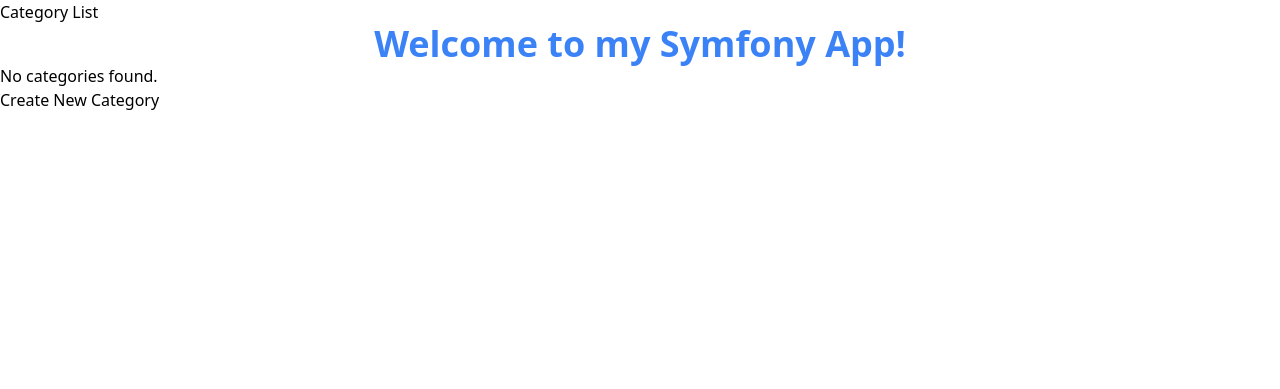
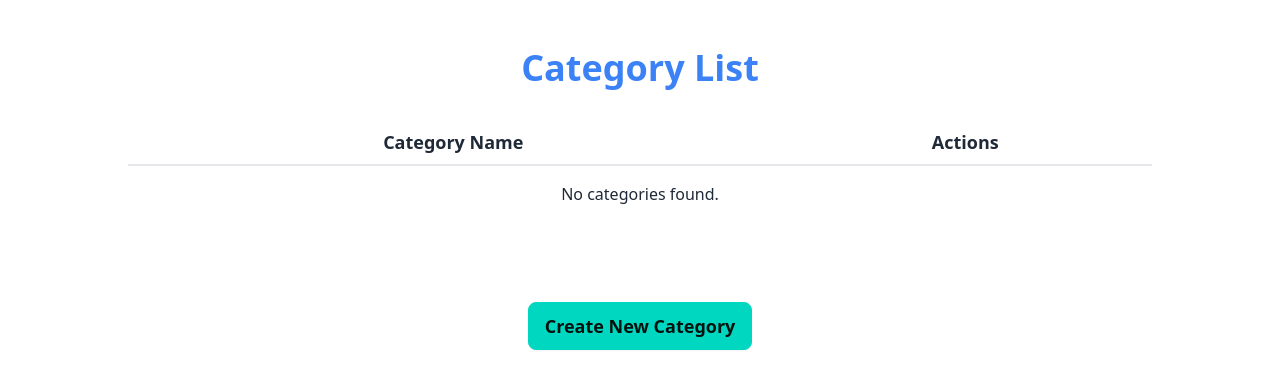
Before and after one commit to Engarif3/MenuCraft, a Symfony app: template templates/category/list.html.twig in a window 1280 px wide. Shown: the top 389 px of the page. Run offline with Twig, Linux system fonts and the light colour scheme; the template is opened without the code that fills it, so the values that code supplies are empty; style sheets or scripts are compiled from the project's sources; some libraries are stand-ins or nearby versions.

Commit message:
toast added

```diff
--- a/package.json
+++ b/package.json
@@ -10,18 +10,21 @@
     "sass-loader": "^16.0.1",
     "webpack": "^5.74.0",
     "webpack-cli": "^5.1.0",
+    "webpack-dev-server": "^5.1.0",
     "webpack-notifier": "^1.15.0"
   },
   "license": "UNLICENSED",
   "private": true,
   "scripts": {
+    "dev": "encore dev",
     "dev-server": "encore dev-server",
-        "dev": "encore dev",
     "watch": "encore dev --watch",
+    "hot": "encore dev --hot",
     "build": "encore production --progress"
   },
   "dependencies": {
     "autoprefixer": "^10.4.20",
+    "daisyui": "^4.12.14",
     "postcss": "^8.4.49",
     "tailwindcss": "^3.4.14"
   }
--- a/src/Entity/Category.php
+++ b/src/Entity/Category.php
@@ -9,7 +9,7 @@ use Symfony\Component\Validator\Constraints as Assert;
 
 #[ORM\Entity(repositoryClass: CategoryRepository::class)]
 #[ORM\Table(name: "category", uniqueConstraints: [new ORM\UniqueConstraint(name: "category_name_unique", columns: ["categoryName"])])]
-#[UniqueEntity(fields: ['categoryName'], message: 'This category name is already in use.')]
+#[UniqueEntity(fields: ['categoryName'], message: 'This category name already exists.')]
 class Category
 {
     #[ORM\Id]
--- a/tailwind.config.js
+++ b/tailwind.config.js
@@ -1,15 +1,29 @@
+// module.exports = {
+//   mode: "jit",
+//   purge: [
+//     "./templates/**/*.html.twig", // Add any paths that Tailwind should scan for class names
+//     "./assets/**/*.js",
+//   ],
+//   darkMode: false, // Or 'media' or 'class'
+//   theme: {
+//     extend: {},
+//   },
+//   variants: {
+//     extend: {},
+//   },
+//   plugins: [require("daisyui")],
+// };
+
+/** @type {import('tailwindcss').Config} */
 module.exports = {
-  mode: "jit",
-  purge: [
-    "./templates/**/*.html.twig", // Add any paths that Tailwind should scan for class names
-    "./assets/**/*.js",
+  content: [
+    "./assets/**/*.js", // Adjust the paths as needed
+    "./templates/**/*.html.twig",
   ],
-  darkMode: false, // Or 'media' or 'class'
   theme: {
     extend: {},
   },
-  variants: {
-    extend: {},
-  },
-  plugins: [],
+  plugins: [
+    require("daisyui"), // Add DaisyUI plugin here
+  ],
 };
--- a/templates/base.html.twig
+++ b/templates/base.html.twig
@@ -16,12 +16,29 @@
     <body>
 
         {% for label, messages in app.flashes %}
-        <div class="alert alert-{{ label }}">
-            {% for message in messages %}
-                <p>{{ message }}</p>
-            {% endfor %}
-        </div>
+            <div role="alert" class="toast toast-success fixed bottom-4 left-1/2 transform -translate-x-1/2 bg-green-500 text-white px-6 py-3 rounded-lg shadow-lg z-50 opacity-100 transition-all duration-500">
+                {% for message in messages %}
+                    <svg xmlns="http://www.w3.org/2000/svg" class="h-6 w-6 shrink-0 stroke-current" fill="none" viewBox="0 0 24 24">
+                        <path stroke-linecap="round" stroke-linejoin="round" stroke-width="2" d="M9 12l2 2 4-4m6 2a9 9 0 11-18 0 9 9 0 0118 0z" />
+                    </svg>
+                    <span>{{ message }}</span>
+                {% endfor %}
+            </div>
         {% endfor %}
+
         {% block body %}{% endblock %}
+
+        <!-- Add the script to hide the toast after 2 seconds -->
+        <script>
+            document.addEventListener("DOMContentLoaded", function() {
+                const toasts = document.querySelectorAll('.toast');
+                toasts.forEach(function(toast) {
+                    setTimeout(function() {
+                        toast.classList.add('opacity-0'); // Fade out the toast
+                        setTimeout(() => toast.remove(), 500); // Remove the toast after fade out
+                    }, 2000); // 2000 ms = 2 seconds
+                });
+            });
+        </script>
     </body>
 </html>
--- a/templates/category/list.html.twig
+++ b/templates/category/list.html.twig
@@ -1,24 +1,71 @@
-{# templates/category/list.html.twig #}
-
 {% extends 'base.html.twig' %}
 
 {% block title %}Category List{% endblock %}
 
 {% block body %}
-    <h1>Category List</h1>
-    <h1 class="text-4xl font-bold text-center text-blue-500">Welcome to my Symfony App!</h1>
+    <h1 class="text-4xl font-bold text-center text-blue-500 mt-12">Category List</h1>
 
-    <ul>
-        {% for category in categories %}
-            <li>
-                {{ category.categoryName }}
-                <a href="{{ path('category_edit', {'id': category.id}) }}" class="btn btn-primary btn-sm">Edit</a>
-                <a href="{{ path('category_delete', {'id': category.id}) }}" class="btn btn-danger btn-sm" onclick="return confirm('Are you sure you want to delete this category?')">Delete</a>
-            </li>
-        {% else %}
-            <p>No categories found.</p>
-        {% endfor %}
-    </ul>
+    <!-- Category Table -->
+    <div class="min-w-full flex justify-center items-center">
+        <table class="min-w-[80%] table-auto border-collapse m-8 text-center">
+            <thead>
+                <tr>
+                    <th class="border-b-2 border-gray-200 py-2 px-4 text-lg">Category Name</th>
+                    <th class="border-b-2 border-gray-200 py-2 px-4 text-lg">Actions</th>
+                </tr>
+            </thead>
+            <tbody>
+                {% for category in categories %}
+                    <tr>
+                        <td class="border-b border-gray-200 py-2 px-4 font-semibold font-mono text-slate-600 ">{{ category.categoryName }}</td>
+                        <td class="border-b border-gray-200 py-2 px-4">
+                            <!-- Edit Button -->
+                            <a href="{{ path('category_edit', {'id': category.id}) }}" class="btn btn-sm btn-primary mx-2">Edit</a>
 
-    <a href="{{ path('category_create') }}" class="btn btn-success">Create New Category</a>
+                            <!-- Delete Button triggers modal -->
+                            <button onclick="showDeleteModal('{{ path('category_delete', {'id': category.id}) }}')" class="btn btn-sm btn-error mx-2">Delete</button>
+                        </td>
+                    </tr>
+                {% else %}
+                    <tr>
+                        <td colspan="2" class="text-center py-4">No categories found.</td>
+                    </tr>
+                {% endfor %}
+            </tbody>
+        </table>
+    </div>
+
+    <!-- Create New Category Button -->
+    <div class="mt-12 text-center">
+        <a href="{{ path('category_create') }}" class="btn btn-accent text-lg">Create New Category</a>
+    </div>
+
+    <!-- Delete Confirmation Modal -->
+    <div id="deleteModal" class="fixed inset-0 bg-black bg-opacity-50 flex items-center justify-center hidden">
+        <div class="bg-white rounded-lg shadow-lg p-8 text-center w-full max-w-sm mx-4">
+            <h2 class="text-2xl font-semibold mb-4">Confirm Deletion</h2>
+            <p class="text-gray-700 mb-6">Are you sure you want to delete this category?</p>
+            <div class="flex justify-center space-x-4">
+                <button id="confirmDeleteBtn" class="btn btn-error">Yes, Delete</button>
+                <button onclick="hideDeleteModal()" class="btn btn-secondary">Cancel</button>
+            </div>
+        </div>
+    </div>
+
+    <script>
+        let deleteUrl = '';
+
+        function showDeleteModal(url) {
+            deleteUrl = url; // Store URL
+            document.getElementById('deleteModal').classList.remove('hidden');
+        }
+
+        function hideDeleteModal() {
+            document.getElementById('deleteModal').classList.add('hidden');
+        }
+
+        document.getElementById('confirmDeleteBtn').addEventListener('click', function() {
+            window.location.href = deleteUrl; // Redirect to delete URL
+        });
+    </script>
 {% endblock %}
--- a/templates/index.html.twig
+++ /dev/null
@@ -1,3 +0,0 @@
-<div>
-  <h2>Wooooow</h2>
-</div>
--- a/webpack.config.js
+++ b/webpack.config.js
@@ -10,7 +10,7 @@ Encore
   .enableSingleRuntimeChunk()
 
   // Add your main JavaScript entry point
-  .addEntry("app", "./assets/app.js") // The path to your JavaScript file
+  .addEntry("app", "./assets/app.js")
 
   // Enable SCSS or CSS support (if you're using SCSS or plain CSS)
   .enableSassLoader()
@@ -28,6 +28,14 @@ Encore
   .cleanupOutputBeforeBuild()
 
   // Add the Tailwind CSS file as a style entry (Optional)
-  .addStyleEntry("styles", "./assets/styles/app.css"); // The path to your CSS file
+  .addStyleEntry("styles", "./assets/styles/app.css");
+
+// If we're in development mode, enable Hot Module Replacement (HMR)
+if (!Encore.isProduction()) {
+  Encore.configureDevServerOptions((options) => {
+    options.hot = true;
+    options.liveReload = true;
+  });
+}
 
 module.exports = Encore.getWebpackConfig();
```
Also changed, not shown: src/Form/CategoryType.php (+0 -22 lines), templates/category/create.html.twig (+27 -6 lines), templates/category/edit.html.twig (+28 -9 lines), templates/category/index.html.twig (deleted, +0 -20 lines), templates/category/old/create.old.html.twig (added, +14 -0 lines), templates/category/old/edit.old.html.twig (added, +15 -0 lines), package-lock.json, 1 other file. Lines whose indentation alone changed are shown as unchanged.
